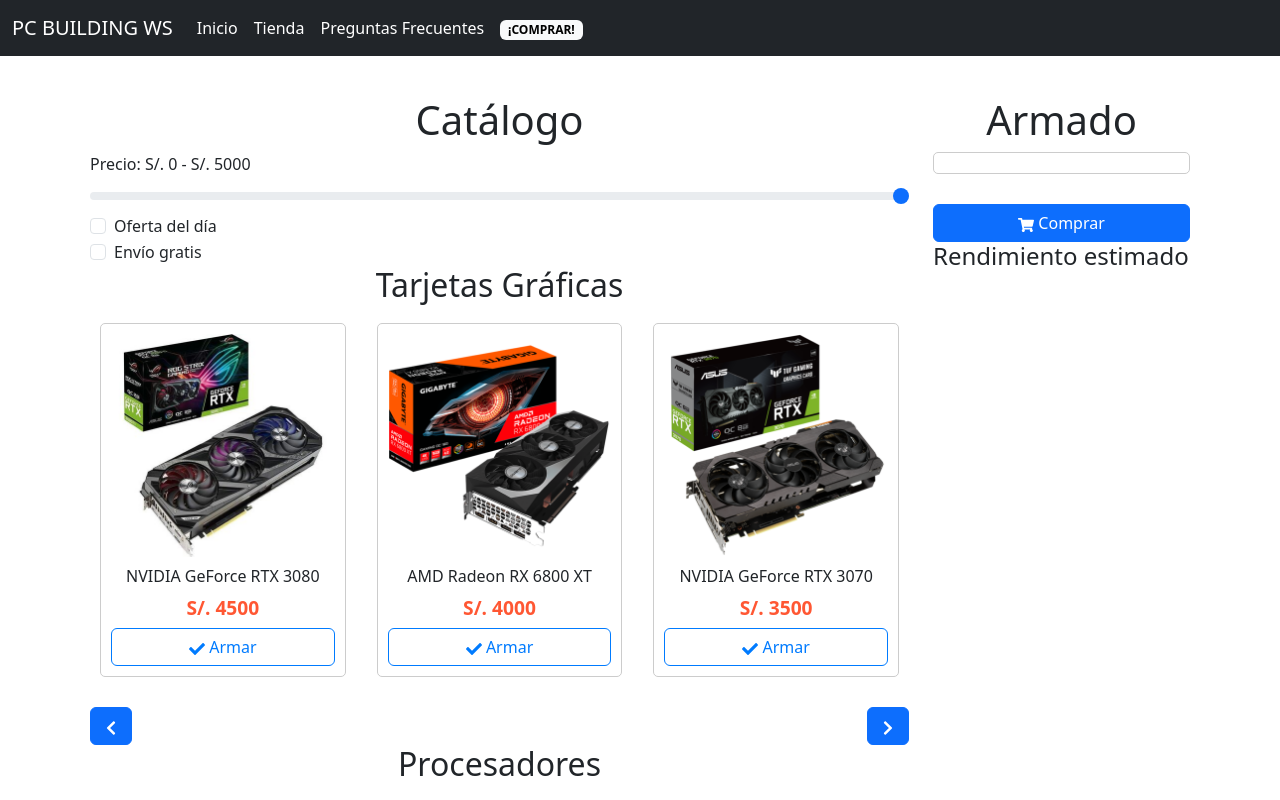
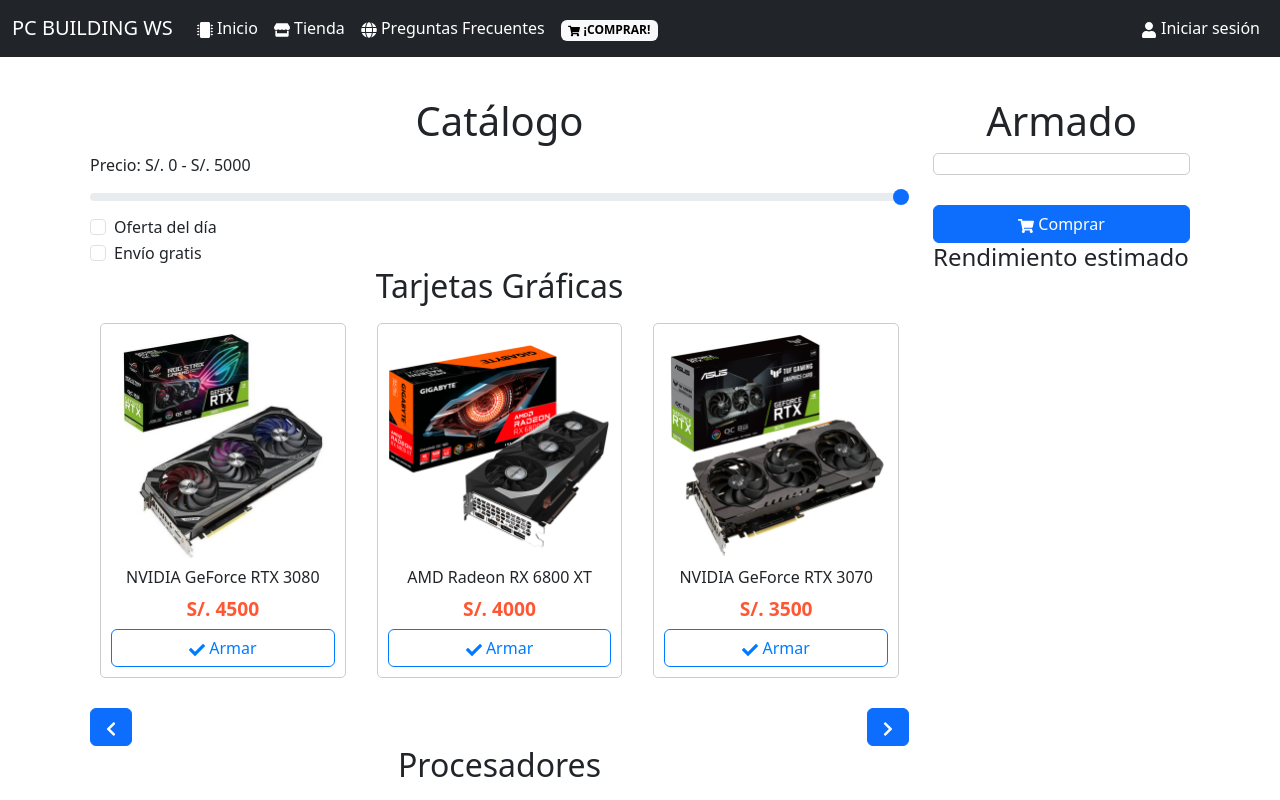
Before and after one commit to domyuyi/project, a React (Create React App) app: page / in a window 1280 px wide. Shown: the top 800 px of the page. Built offline with nearby package versions, Linux system fonts and the light colour scheme; a small style sheet from the web is missing.

Commit message:
antesdelgrafico

```diff
--- a/src/Header.js
+++ b/src/Header.js
@@ -1,5 +1,6 @@
 import React from 'react';
 import { Link } from 'react-router-dom';
+import { FaUser, FaShoppingCart, FaStore, FaGlobe, FaMicrochip } from 'react-icons/fa';
 
 const Header = () => {
     return (
@@ -13,27 +14,34 @@
                         <span className="navbar-toggler-icon"></span>
                     </button>
                     <div className="collapse navbar-collapse" id="navbarNav">
-                        <ul className="navbar-nav">
+                        <ul className="navbar-nav me-auto">
                             <li className="nav-item">
                                 <Link className="nav-link active text-white" to="/">
-                                    <i data-feather="cpu"></i> Inicio
+                                    <FaMicrochip /> Inicio
                                 </Link>
                             </li>
                             <li className="nav-item">
                                 <Link className="nav-link active text-white" to="/noticias">
-                                    <i data-feather="book-open"></i> Tienda
+                                    <FaStore /> Tienda
                                 </Link>
                             </li>
                             <li className="nav-item">
                                 <Link className="nav-link active text-white" to="/auspicios">
-                                    <i data-feather="globe"></i> Preguntas Frecuentes
+                                    <FaGlobe /> Preguntas Frecuentes
                                 </Link>
                             </li>
                             <li className="nav-item">
                                 <Link className="nav-link active text-white" to="/comprar">
                                     <span className="badge text-bg-light">
-                                        <i data-feather="shopping-cart"></i> ¡COMPRAR!
+                                        <FaShoppingCart /> ¡COMPRAR!
                                     </span>
+                                </Link>
+                            </li>
+                        </ul>
+                        <ul className="navbar-nav">
+                            <li className="nav-item">
+                                <Link className="nav-link active text-white" to="/iniciar-sesion">
+                                    <FaUser /> Iniciar sesión
                                 </Link>
                             </li>
                         </ul>
```
